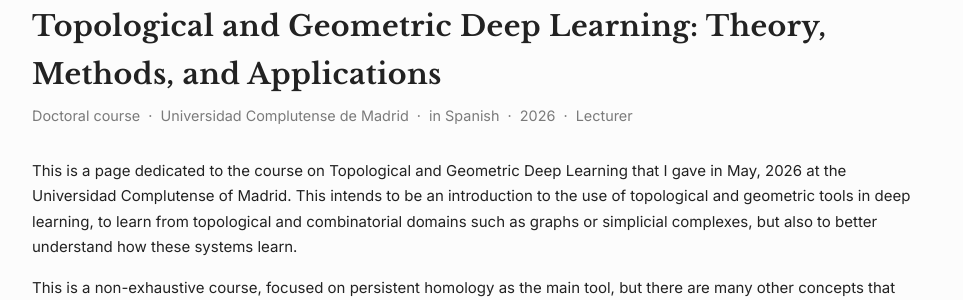
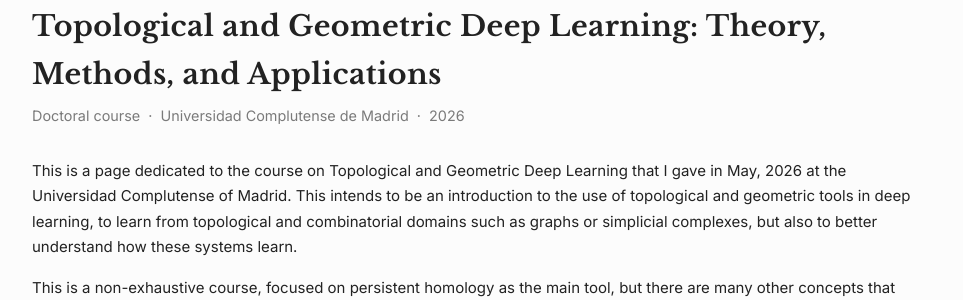
Before and after one commit to inesgare/inesgare.github.io, a Jekyll site: the page built from tgdl-2026.md, in a window 1280 px wide. Shown: the part 252-552 px from the top of the page, without its empty margins (158-1121 px from the left). Built offline with Jekyll 4.4.1, drawn with Linux system fonts in a browser that asks for light colours.

Commit message:
edited details

```diff
--- a/style.css
+++ b/style.css
@@ -292,6 +292,7 @@
 .session-links {
   display: flex;
   gap: 7px;
+  margin-left: auto;
 }
 
 .btn-link {
--- a/tgdl-2026.md
+++ b/tgdl-2026.md
@@ -7,7 +7,7 @@
 
 # Topological and Geometric Deep Learning: Theory, Methods, and Applications
 
-<p class="course-page-meta">Doctoral course &nbsp;·&nbsp; Universidad Complutense de Madrid &nbsp;·&nbsp; in Spanish &nbsp;·&nbsp; 2026 &nbsp;·&nbsp; Lecturer</p>
+<p class="course-page-meta">Doctoral course &nbsp;·&nbsp; Universidad Complutense de Madrid &nbsp;·&nbsp; 2026 </p>
 
 This is a page dedicated to the course on Topological and Geometric Deep Learning that I gave in May, 2026 at the Universidad Complutense of Madrid. This intends to be an introduction to the use of topological and geometric tools in deep learning, to learn from topological and combinatorial domains such as graphs or simplicial complexes, but also to better understand how these systems learn.
 
```
